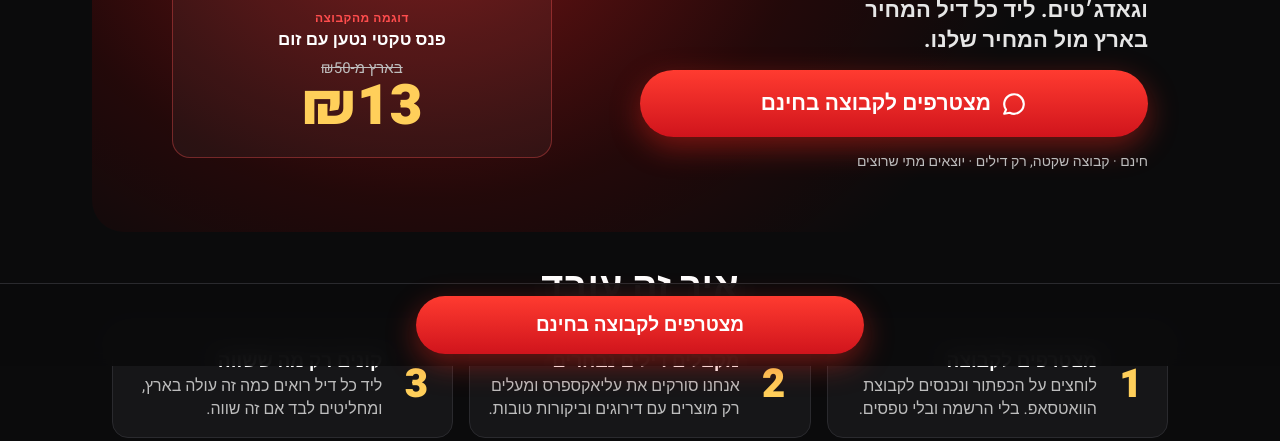
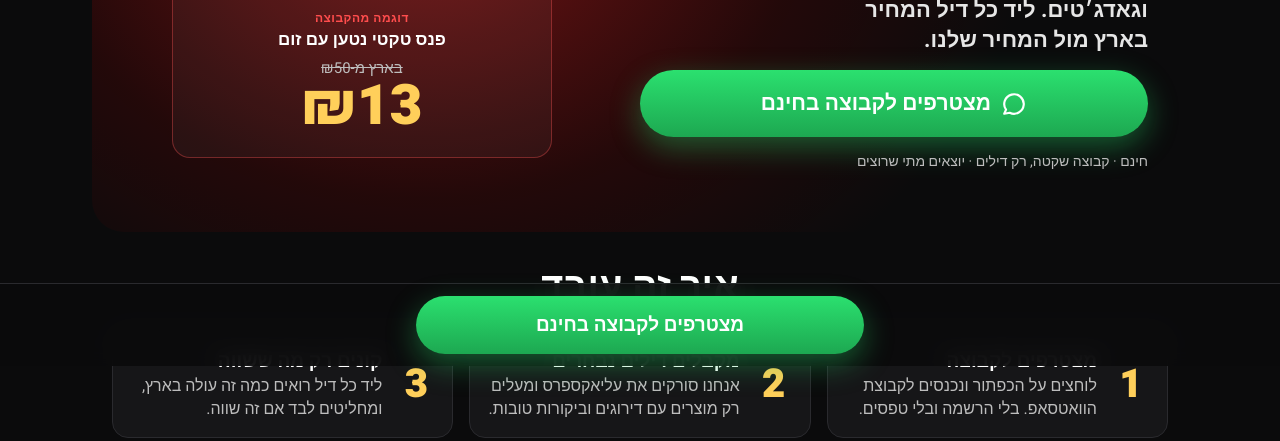
Before and after one commit to infoaviramcohen-byte/shavelagever, a plain HTML site: page join-b/index.html in a window 1280 px wide. Shown: the part 434-875 px from the top of the page. Drawn offline with Linux system fonts and the light colour scheme.

Commit message:
join-b: WhatsApp-green join buttons

```diff
--- a/join-b/index.html
+++ b/join-b/index.html
@@ -42,7 +42,7 @@ h1 .y{display:block;color:#ffcf5a}
 .cmp .p{font-size:40px;font-weight:900;color:#ffcf5a;line-height:1}
 .cmp .tag{display:inline-block;margin-top:6px;font-size:12px;font-weight:800;color:#ff4d4d;letter-spacing:.5px}
 
-.btn{width:100%;display:flex;align-items:center;justify-content:center;gap:10px;background:linear-gradient(180deg,#ff3b30,#d0141c);color:#fff;text-decoration:none;font-size:21px;font-weight:900;padding:18px 20px;border-radius:999px;box-shadow:0 10px 30px rgba(232,38,27,.45);transition:transform .1s}
+.btn{width:100%;display:flex;align-items:center;justify-content:center;gap:10px;background:linear-gradient(180deg,#2BE06F,#1DA851);color:#fff;text-decoration:none;font-size:21px;font-weight:900;padding:18px 20px;border-radius:999px;box-shadow:0 10px 30px rgba(37,211,102,.40);transition:transform .1s}
 .btn:active{transform:scale(.97)}
 .btn svg{width:26px;height:26px}
 .note{font-size:14px;color:#bdbdbd;text-align:center}
```
